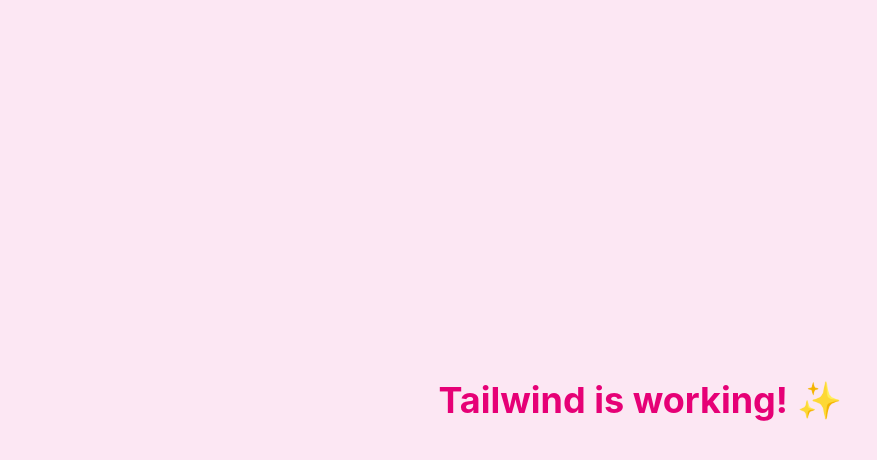
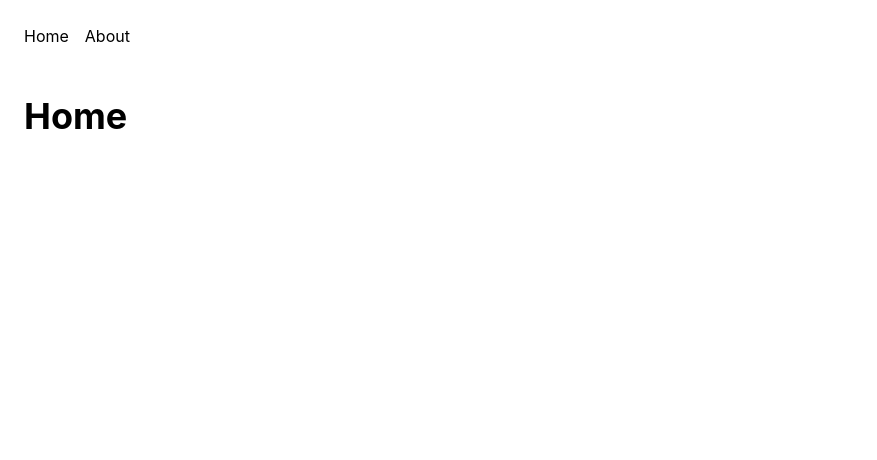
Before and after one commit to albavega-dev/alba-dev-portfolio, a React (Vite) app: page / in a window 1280 px wide. Shown: the top 460 px of the page, without its empty margins (0-877 px from the left). Built offline with nearby package versions, Linux system fonts and the light colour scheme.

Commit message:
feat: add application routing

```diff
--- a/package.json
+++ b/package.json
@@ -13,6 +13,7 @@
     "@tailwindcss/vite": "^4.3.3",
     "react": "^19.2.8",
     "react-dom": "^19.2.8",
+    "react-router": "^8.4.0",
     "tailwindcss": "^4.3.3"
   },
   "devDependencies": {
--- a/src/App.tsx
+++ b/src/App.tsx
@@ -1,10 +1,28 @@
+import { BrowserRouter, Link, Route, Routes } from 'react-router'
+
+function Home() {
+  return <h1 className="text-4xl font-bold">Home</h1>
+}
+
+function About() {
+  return <h1 className="text-4xl font-bold">About</h1>
+}
+
 function App() {
   return (
-    <main className="min-h-screen bg-pink-100 flex items-center justify-center">
-      <h1 className="text-4xl font-bold text-pink-600">
-        Tailwind is working! ✨
-      </h1>
-    </main>
+    <BrowserRouter>
+      <nav className="flex gap-4 p-6">
+        <Link to="/">Home</Link>
+        <Link to="/about">About</Link>
+      </nav>
+
+      <main className="p-6">
+        <Routes>
+          <Route path="/" element={<Home />} />
+          <Route path="/about" element={<About />} />
+        </Routes>
+      </main>
+    </BrowserRouter>
   )
 }
 
```
Also changed, not shown: 1 other file (tests, documents, lock files or other folders).
